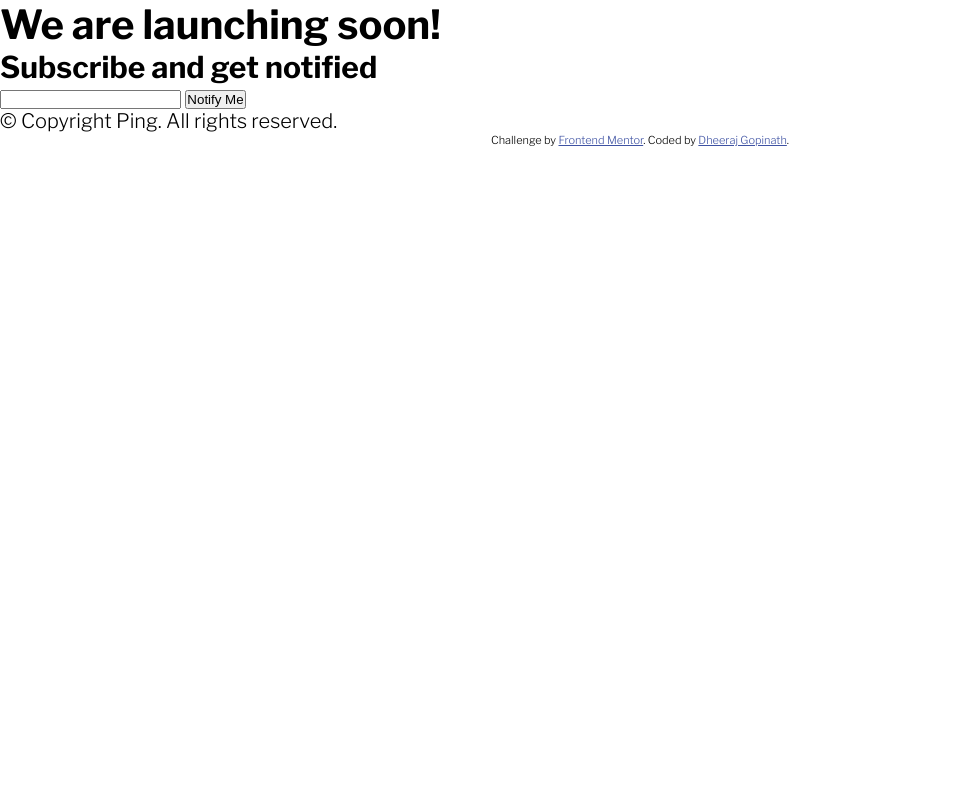
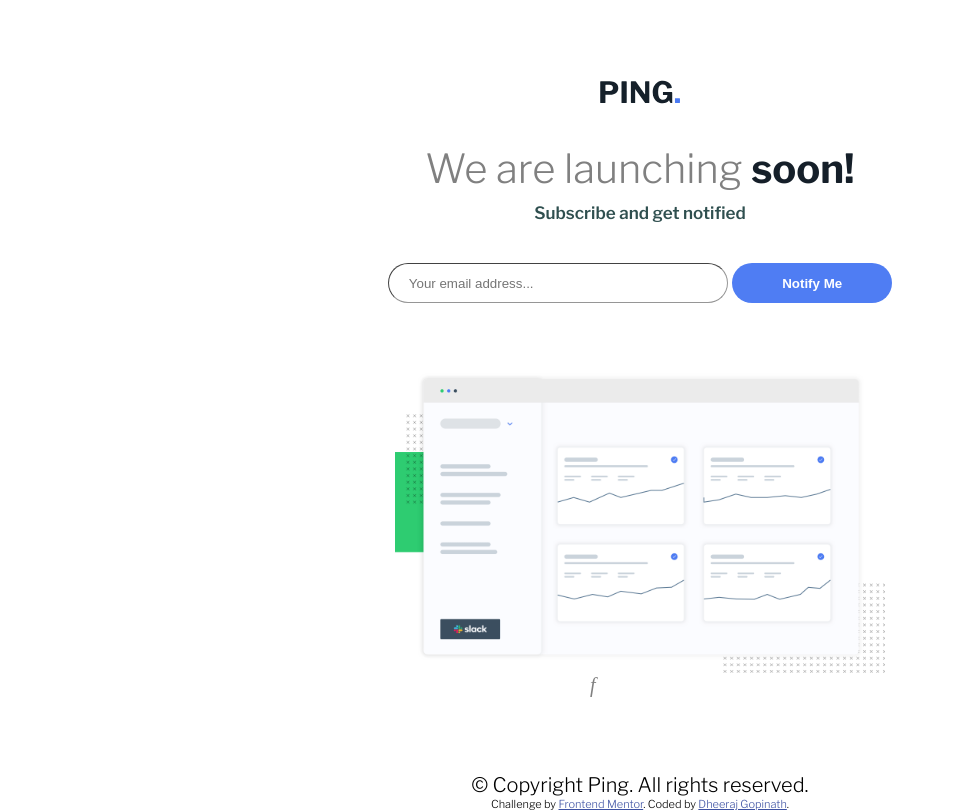
Before and after one commit to dheerajgopi/frontendmentor-challenge, a website: page public/ping-coming-soon-page/index.html in a window 1280 px wide. Shown: the whole page, without its empty margins (0-955 px from the left). Drawn offline with nearby package versions, Linux system fonts and the light colour scheme.

Commit message:
WIP: basic styling

```diff
--- a/public/ping-coming-soon-page/index.css
+++ b/public/ping-coming-soon-page/index.css
@@ -14,12 +14,145 @@
     margin: 0;
 }
 
+/* main content */
+
 html, body {
     font-family: 'Libre Franklin', sans-serif;
     font-size: 20px;
 }
 
+.main-heading {
+    font-size: 1.2rem;
+    font-weight: 300;
+    color: gray;
+    padding-top: 2rem;
+}
+
+.main-heading > span {
+    color: var(--very-dark-blue);
+    font-weight: 700;
+}
+
+.sub-heading {
+    font-size: .65rem;
+    font-weight: 600;
+    color: darkslategray;
+    padding-top: 0.5rem;
+}
+
+body {
+    position: relative;
+
+    display: flex;
+    flex-flow: column nowrap;
+}
+
+main {
+    min-height: 100vh;
+    position: relative;
+    display: flex;
+    flex: 1 100%;
+    flex-flow: column nowrap;
+    align-items: center;
+}
+
+.title-form {
+    display: flex;
+    flex-flow: column nowrap;
+    align-items: center;
+    padding-top: 4.5rem;
+}
+
+#logo {
+    width: 3rem;
+    height: auto;
+}
+
+.notify-form {
+    padding-top: 1.5rem;
+}
+
+#input-email {
+    border-radius: 50vh;
+    height: 2rem;
+    width: 15rem;
+    border-width: 1px;
+    border-color: var(--gray);
+    padding-left: 1rem;
+}
+
+#input-submit {
+    margin-top: 0.5rem;
+    border-radius: 50vh;
+    height: 2rem;
+    width: 15rem;
+    display: block;
+    border: none;
+    background-color: var(--blue);
+    color: white;
+    font-weight: 600;
+}
+
+@media only screen and (min-width: 1000px) {
+    .title-form {
+        padding-top: 4rem;
+    }
+
+    .main-heading {
+        font-size: 2rem;
+    }
+
+    .sub-heading {
+        font-size: 0.85rem;
+    }
+
+    #logo {
+        width: 4rem;
+        height: auto;
+    }
+
+    #input-email {
+        width: 17rem;
+    }
+
+    #input-submit {
+        padding-top: 0;
+        display: inline-block;
+        width: 8rem;
+    }
+}
+
+/* images */
+
+.illustration {
+    padding-top: 5rem;
+    width: 16rem;
+    height: 15rem;
+    background: url(images/illustration-dashboard.png);
+    background-repeat: no-repeat;
+    background-size: cover;
+    background-origin: content-box;
+}
+
+.fa-facebook-f {
+    width: 5rem;
+    height: 5rem;
+    color: gray;
+}
+
+@media only screen and (min-width: 1000px) {
+    .illustration {
+        padding-top: 3.5rem;
+        width: 24.5rem;
+        height: 18.5rem;
+    }
+}
+
 /* footer */
+
+footer {
+    margin-top: auto;
+}
 
 .attribution {
     font-size: 11px;
--- a/public/ping-coming-soon-page/index.html
+++ b/public/ping-coming-soon-page/index.html
@@ -6,19 +6,27 @@
 
   <link rel="icon" type="image/png" sizes="32x32" href="./images/favicon-32x32.png">
   <link rel="stylesheet" href="index.css">
+  <link rel="stylesheet" href="https://cdnjs.cloudflare.com/ajax/libs/font-awesome/5.15.3/css/brands.min.css">
 
   <title>Frontend Mentor | Ping coming soon page</title>
 </head>
 <body>
+  <main>
+    <div class="title-form">
+      <img src="images/logo.svg" alt="logo" id="logo">
+      <h1 class="main-heading">We are launching <span>soon!</span></h1>
 
-  <h1>We are launching soon!</h1>
+      <h2 class="sub-heading">Subscribe and get notified</h2>
 
-  <h2>Subscribe and get notified</h2>
+      <form novalidate class="notify-form">
+        <input type="email" name="email" id="input-email" placeholder="Your email address...">
+        <input type="submit" value="Notify Me" id="input-submit">
+      </form>
+    </div>
 
-  <form novalidate>
-    <input type="email" name="email" id="email">
-    <input type="submit" value="Notify Me" id="submit">
-  </form>
+    <div class="illustration"></div>
+
+    <i class="fab fa-facebook-f">f</i>
 
     <footer>
       <p>&copy; Copyright Ping. All rights reserved.</p>
@@ -27,5 +35,7 @@
         Coded by <a href="https://github.com/dheerajgopi" target="_blank">Dheeraj Gopinath</a>.
       </p>
     </footer>
+  </main>
+
 </body>
 </html>
```
Lines whose indentation alone changed are shown as unchanged.
